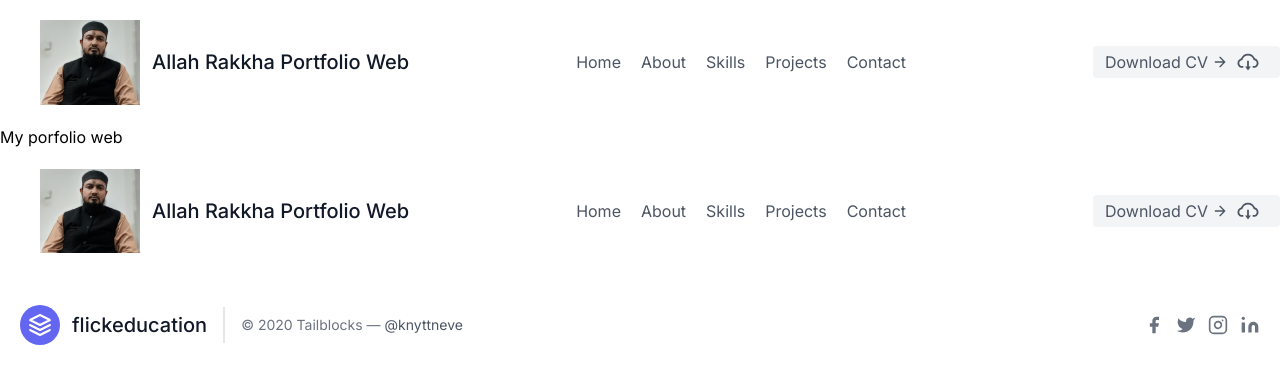
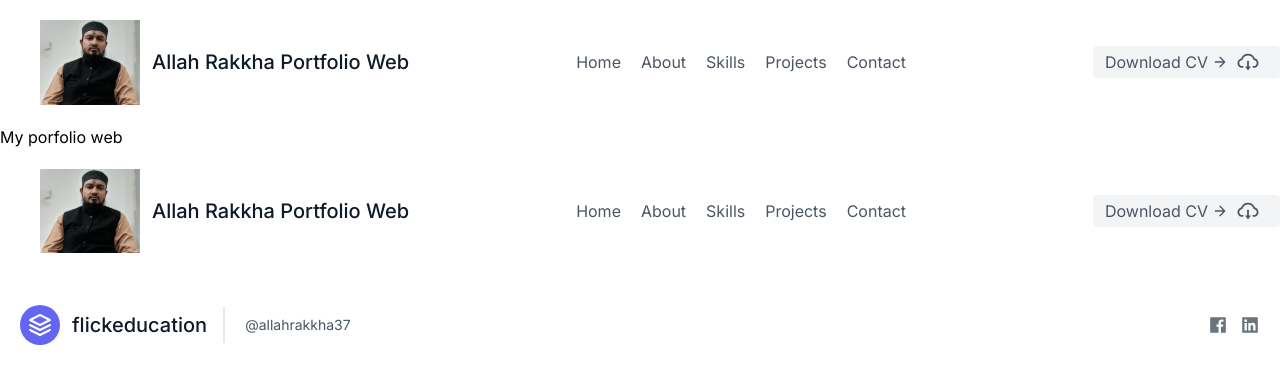
Before and after one commit to Allahrakkha/nextjsweb, a Next.js app: page / in a window 1280 px wide. Shown: the top 384 px of the page. Built offline with nearby package versions, Linux system fonts and the light colour scheme.

Commit message:
facebook icon

```diff
--- a/src/app/component/footer.tsx
+++ b/src/app/component/footer.tsx
@@ -1,7 +1,8 @@
 import react from "react";
-
-const Footer =()=>{
-    return(
+import { AiFillFacebook } from "react-icons/ai";
+import { AiFillLinkedin } from "react-icons/ai";
+const Footer = () => {
+    return (
         <div>
             <footer className="text-gray-600 body-font">
                 <div className="container px-5 py-8 mx-auto flex items-center sm:flex-row flex-col">
@@ -21,71 +22,23 @@ const Footer =()=>{
                         <span className="ml-3 text-xl">flickeducation</span>
                     </a>
                     <p className="text-sm text-gray-500 sm:ml-4 sm:pl-4 sm:border-l-2 sm:border-gray-200 sm:py-2 sm:mt-0 mt-4">
-      © 2020 Tailblocks —
+
                         <a
                             href="https://twitter.com/knyttneve"
                             className="text-gray-600 ml-1"
                             rel="noopener noreferrer"
                             target="_blank"
                         >
-        @knyttneve
+                            @allahrakkha37
                         </a>
                     </p>
                     <span className="inline-flex sm:ml-auto sm:mt-0 mt-4 justify-center sm:justify-start">
                         <a className="text-gray-500">
-        <svg
-          fill="currentColor"
-          strokeLinecap="round"
-          strokeLinejoin="round"
-          strokeWidth={2}
-          className="w-5 h-5"
-          viewBox="0 0 24 24"
-        >
-          <path d="M18 2h-3a5 5 0 00-5 5v3H7v4h3v8h4v-8h3l1-4h-4V7a1 1 0 011-1h3z" />
-        </svg>
+                        <AiFillFacebook className="text-xl"/>
                         </a>
+
                         <a className="ml-3 text-gray-500">
-        <svg
-          fill="currentColor"
-          strokeLinecap="round"
-          strokeLinejoin="round"
-          strokeWidth={2}
-          className="w-5 h-5"
-          viewBox="0 0 24 24"
-        >
-          <path d="M23 3a10.9 10.9 0 01-3.14 1.53 4.48 4.48 0 00-7.86 3v1A10.66 10.66 0 013 4s-4 9 5 13a11.64 11.64 0 01-7 2c9 5 20 0 20-11.5a4.5 4.5 0 00-.08-.83A7.72 7.72 0 0023 3z" />
-        </svg>
-      </a>
-      <a className="ml-3 text-gray-500">
-        <svg
-          fill="none"
-          stroke="currentColor"
-          strokeLinecap="round"
-          strokeLinejoin="round"
-          strokeWidth={2}
-          className="w-5 h-5"
-          viewBox="0 0 24 24"
-        >
-          <rect width={20} height={20} x={2} y={2} rx={5} ry={5} />
-          <path d="M16 11.37A4 4 0 1112.63 8 4 4 0 0116 11.37zm1.5-4.87h.01" />
-        </svg>
-      </a>
-      <a className="ml-3 text-gray-500">
-        <svg
-          fill="currentColor"
-          stroke="currentColor"
-          strokeLinecap="round"
-          strokeLinejoin="round"
-          strokeWidth={0}
-          className="w-5 h-5"
-          viewBox="0 0 24 24"
-        >
-          <path
-            stroke="none"
-            d="M16 8a6 6 0 016 6v7h-4v-7a2 2 0 00-2-2 2 2 0 00-2 2v7h-4v-7a6 6 0 016-6zM2 9h4v12H2z"
-          />
-          <circle cx={4} cy={4} r={2} stroke="none" />
-        </svg>
+                        <AiFillLinkedin className="text-xl"/>
                         </a>
                     </span>
                 </div>
```
Lines whose indentation alone changed are shown as unchanged.
